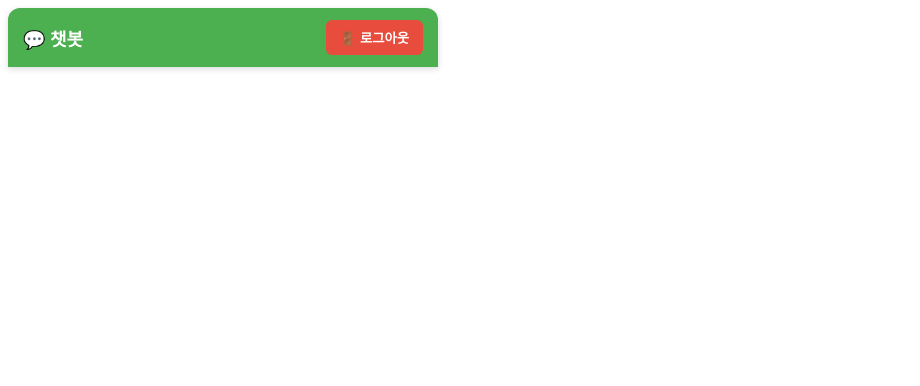
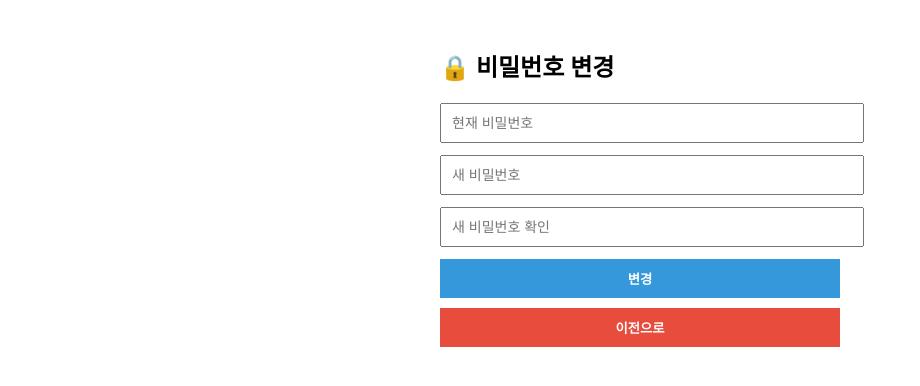
Before and after one commit to dong-dong-hong/chatbot, a Vue app in the folder frontend/chatbot/: page /change-password in a window 1280 px wide. Before the commit this address had no page. Shown: the top 386 px of the page, without its empty margins (0-920 px from the left). Built offline with nearby package versions, Linux system fonts and the light colour scheme.

Commit message:
비밀번호 찾기 기능 추가(수정 추가로 필요)

```diff
--- a/frontend/chatbot/src/App.vue
+++ b/frontend/chatbot/src/App.vue
@@ -13,7 +13,8 @@ import CommonHeader from "@/components/common/CommonHeader.vue";
 import ModalComponent from '@/components/common/CommonModalWrapper.vue'
 
 const route = useRoute();
-const hiddenRoutes = ["/login", "/register", "/find-username", "/find-password"];
+const hiddenRoutes = ["/login", "/register", "/find-username", "/find-password", "/change-password"];
+
 const shouldShowHeader = computed(() => !hiddenRoutes.includes(route.path));
 
 </script>
--- a/frontend/chatbot/src/components/common/CommonHeader.vue
+++ b/frontend/chatbot/src/components/common/CommonHeader.vue
@@ -3,11 +3,17 @@
     <div class="title">
       💬 챗봇
     </div>
-    <button @click="logout" class="logout-btn">
-      🚪 로그아웃
-    </button>
+    <div class="btn-group">
+      <button @click="goToChangePassword" class="change-btn">
+        🔒 비밀번호 변경
+      </button>
+      <button @click="logout" class="logout-btn">
+        🚪 로그아웃
+      </button>
+    </div>
   </div>
 </template>
+
 <script setup>
 import { useRouter } from "vue-router";
 import { disconnectWebSocket, resetMessages } from '@/utils/websocket.js'
@@ -19,6 +25,10 @@ const logout = () => {
   resetMessages();
   localStorage.removeItem("token");
   router.push("/login");
+};
+
+const goToChangePassword = () => {
+  router.push("/change-password");
 };
 </script>
 
@@ -33,7 +43,6 @@ const logout = () => {
   justify-content: space-between;
   align-items: center;
   border-radius: 12px 12px 0 0;
-  //margin: 0 auto 10px auto;
   box-shadow: 0 2px 6px rgba(0, 0, 0, 0.15);
 }
 
@@ -45,7 +54,12 @@ const logout = () => {
   gap: 8px;
 }
 
-.logout-btn {
+.btn-group {
+  display: flex;
+  gap: 8px;
+}
+
+.logout-btn, .change-btn {
   background: #e74c3c;
   border: none;
   padding: 8px 14px;
@@ -56,6 +70,14 @@ const logout = () => {
   transition: background 0.3s;
 }
 
+.change-btn {
+  background: #3498db;
+}
+
+.change-btn:hover {
+  background: #2980b9;
+}
+
 .logout-btn:hover {
   background: #c0392b;
 }
--- a/frontend/chatbot/src/router/index.ts
+++ b/frontend/chatbot/src/router/index.ts
@@ -4,13 +4,14 @@ import RegisterPage from '@/views/RegisterPage.vue'
 import ChatPage from '@/views/chatPage.vue'
 import FindUsername from '@/views/FindUsername.vue';
 import FindPassword from '@/views/FindPassword.vue';
-
+import ChangePassword from '@/views/ChangePassword.vue'
 
 const routes = [
   { path: '/', redirect: '/login' },
   { path: '/login', component: LoginPage },
   { path: '/register', component: RegisterPage },
   { path: '/chatbot', component: ChatPage },
+  { path: '/change-password', component: ChangePassword },
   { path: '/find-username', component: FindUsername },
   { path: '/find-password', component: FindPassword }
 ]
--- /dev/null
+++ b/frontend/chatbot/src/views/changePassword.vue
@@ -0,0 +1,100 @@
+<template>
+  <div class="container">
+    <h2>🔒 비밀번호 변경</h2>
+    <form @submit.prevent="changePassword">
+      <input v-model="currentPassword" type="password" placeholder="현재 비밀번호" required />
+      <input v-model="newPassword" type="password" placeholder="새 비밀번호" required />
+      <input v-model="confirmPassword" type="password" placeholder="새 비밀번호 확인" required />
+      <button type="submit">변경</button>
+    </form>
+    <p v-if="message">{{ message }}</p>
+
+    <button class="back-btn" @click="goBack">이전으로</button>
+  </div>
+</template>
+
+
+<script setup>
+import { ref } from 'vue'
+import axios from 'axios'
+import { useRouter } from "vue-router";
+
+const currentPassword = ref('')
+const newPassword = ref('')
+const confirmPassword = ref('')
+const message = ref('')
+const router = useRouter();
+
+const changePassword = async () => {
+  if (newPassword.value !== confirmPassword.value) {
+    message.value = '새 비밀번호가 일치하지 않습니다.'
+    return
+  }
+
+  try {
+    const token = localStorage.getItem('token')
+    const res = await axios.post('http://localhost:8080/auth/change-password', {
+      currentPassword: currentPassword.value,
+      newPassword: newPassword.value,
+    }, {
+      headers: {
+        Authorization: `Bearer ${token}`
+      }
+    })
+
+    message.value = res.data.message
+  } catch (e) {
+    message.value = e.response?.data?.error || '오류 발생'
+  }
+}
+
+const goBack = () => {
+  router.push('/chatbot');
+}
+</script>
+
+<style scoped>
+.container {
+  padding: 20px;
+  max-width: 400px;
+  margin: auto;
+}
+
+input {
+  display: block;
+  width: 100%;
+  margin-bottom: 12px;
+  padding: 10px;
+  font-size: 14px;
+}
+
+button {
+  background: #3498db;
+  color: white;
+  padding: 10px;
+  border: none;
+  cursor: pointer;
+  width: 100%;
+  font-weight: bold;
+}
+
+button:hover {
+  background: #2980b9;
+}
+
+.back-btn {
+  margin-top: 10px;
+  width: 100%;
+  padding: 10px;
+  background-color: #e74c3c;
+  color: white;
+  border: none;
+  cursor: pointer;
+  font-weight: bold;
+  transition: background 0.3s;
+}
+
+.back-btn:hover {
+  background-color: #c0392b;
+}
+</style>
```
Also changed, not shown: 2 other files (tests, documents, lock files or other folders).
